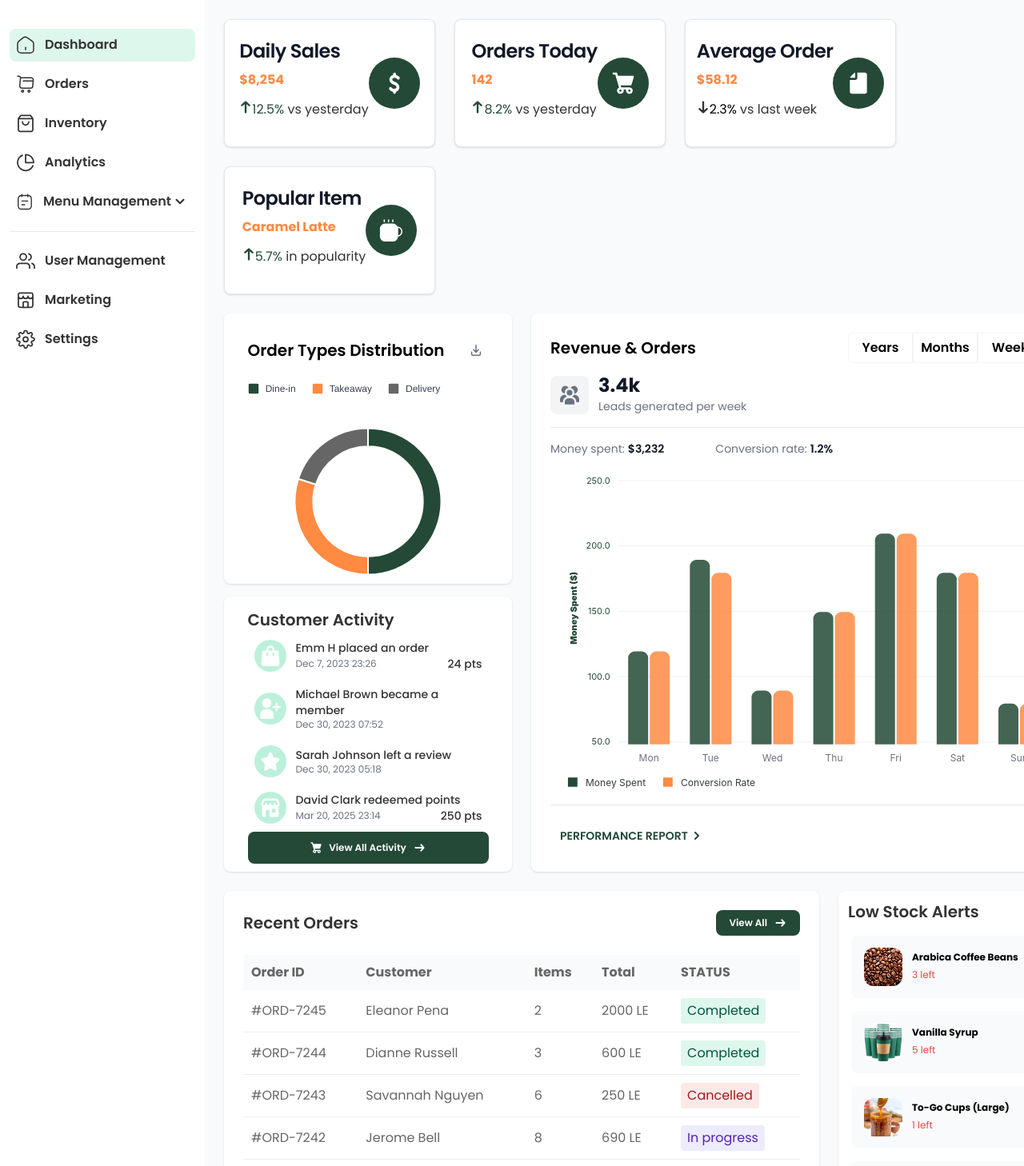
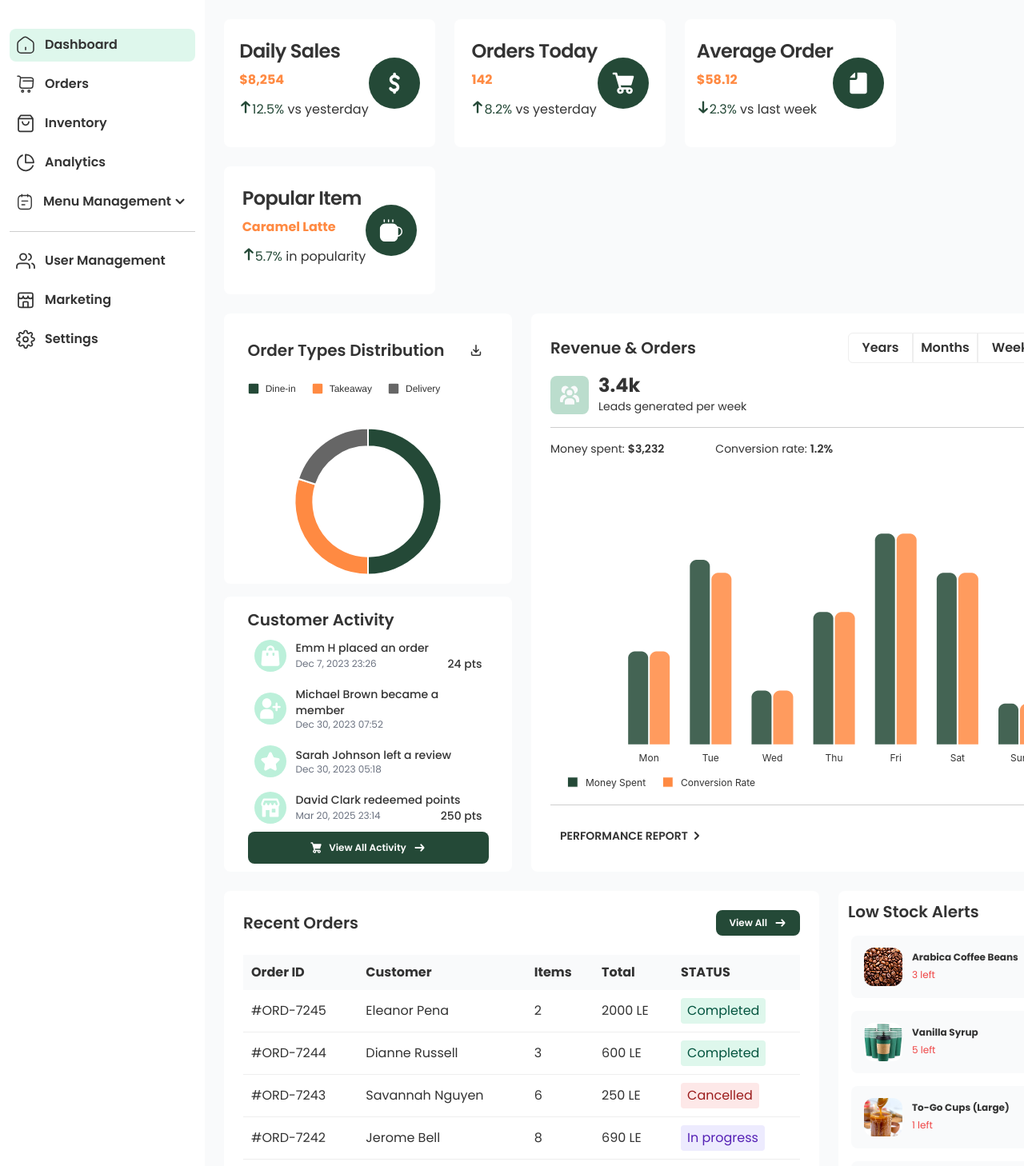
Before and after one commit to MazenUcef/aroma-dashboard-template-, a React (Vite) app: page / in a window 1280 px wide. Shown: the part 80-1538 px from the top of the page at 80% size. Built offline with nearby package versions, Linux system fonts and the light colour scheme.

Commit message:
style: dashboard page darkmode applied

```diff
--- a/src/Components/Cards.tsx
+++ b/src/Components/Cards.tsx
@@ -46,27 +46,27 @@ function Cards() {
   ];
 
   return (
-    <div className="flex flex-wrap items-center gap-6 mb-6 text-[#333333]">
+    <div className="flex flex-wrap items-center gap-6 mb-6 text-foreground dark:text-foreground">
       {dashBordCards.map((card) => (
         <div
           key={card.id}
-          className="flex flex-row-reverse justify-center items-center w-[264px] h-[160px] p-4 rounded-[8px] bg-white border border-gray-200 shadow-sm md:flex-row-reverse md:max-w-xl dark:border-gray-700 dark:bg-gray-800 dark:hover:bg-gray-700 cursor-pointer" // Changed anchor to div and added cursor-pointer
+          className="flex flex-row-reverse justify-center items-center w-[264px] h-[160px] p-4 rounded-[8px] bg-background  md:flex-row-reverse md:max-w-xl cursor-pointer"
         >
           <div className="flex shrink-0 items-center justify-center w-[64px] h-[64px] gap-1 rounded-[100px] bg-[#244937]">
-            <card.icon w={32} h={32}/>
+            <card.icon w={32} h={32} />
           </div>
           <div className="flex flex-col justify-between leading-normal">
-            <h5 className="mb-2 text-2xl font-semibold tracking-tight text-nowrap text-gray-900 dark:text-white">
+            <h5 className="mb-2 text-2xl font-semibold tracking-tight text-nowrap">
               {card.title}
             </h5>
             <p className="mb-3 font-bold text-[#FF8A42]">{card.value}</p>
-            <p className="mb-3 font-normal text-[#244937] text-nowrap dark:text-gray-400">
+            <p className="mb-3 font-normal text-arrowcolor text-nowrap">
               <span className="inline-flex items-center gap-1 justify-center p-0.5">
                 {card.isAverageOrder ? <ArrowDownIcon /> : <ArrowIcon />}
               </span>
               <span
                 className={
-                  card.isAverageOrder ? "text-black" : "text-[#244937]"
+                  card.isAverageOrder ? "text-arrowcolor" : "text-arrowcolor"
                 }
               >
                 {card.changePercentage}
--- a/src/Components/CustomerActivityFeed.tsx
+++ b/src/Components/CustomerActivityFeed.tsx
@@ -36,7 +36,7 @@ const activities: Activity[] = [
 
 const CustomerActivityFeed = () => {
   return (
-    <div className="w-[22.5rem] h-[21.5rem] bg-white text-foreground rounded-lg shadow-sm">
+    <div className="w-[22.5rem] h-[21.5rem] bg-background text-foreground rounded-lg">
       <div className="container mx-auto p-[1.8438rem]">
         <h2 className="text-[20px] font-semibold -mt-4">Customer Activity</h2>
         {activities.map((activity, index) => (
--- a/src/Components/LowStockComp.tsx
+++ b/src/Components/LowStockComp.tsx
@@ -13,16 +13,16 @@ interface LowStockCompProps {
 
 const LowStockComp = ({ list }: LowStockCompProps) => {
     return (
-        <div className="w-[22.5rem] flex flex-col p-3 h-full bg-white rounded-lg shadow-sm mt-6">
+        <div className="w-[22.5rem] flex flex-col p-3 h-full bg-background text-foreground dark:text-foreground rounded-lg mt-6">
             <div>
-            <h1 className="text-xl font-semibold text-[#333333]">Low Stock Alerts</h1>
+            <h1 className="text-xl font-semibold">Low Stock Alerts</h1>
             </div>
             <div className="flex items-center justify-center">
             <ul className="mt-4 w-[20.5rem]">
                 {list.map((item, index) => (
                 <li
                     key={index}
-                    className="flex w-full bg-[#f9fafb] h-[4.875rem] rounded-lg items-center justify-between mb-4"
+                    className="flex w-full bg-forminputs h-[4.875rem] rounded-lg items-center justify-between mb-4"
                 >
                     <div className="flex justify-between w-full px-4 items-center">
                     <img
@@ -36,7 +36,7 @@ const LowStockComp = ({ list }: LowStockCompProps) => {
                         {item.count} left
                         </span>
                     </div>
-                    <button className="w-[5rem] px-2 py-1 bg-[#eeeeee] hover:bg-[#e0e0e0] cursor-pointer rounded-sm text-[#666666] h-[2rem] text-sm font-semibold transition-colors">
+                    <button className="w-[5rem] px-2 py-1 bg-custombtn hover:bg-custombtn/80 cursor-pointer rounded-sm text-foreground h-[2rem] text-sm font-semibold transition-colors">
                         Reorder
                     </button>
                     </div>
--- a/src/Components/OrderTypesChart.tsx
+++ b/src/Components/OrderTypesChart.tsx
@@ -77,17 +77,17 @@ const OrderTypesCard = () => {
 
   return (
     <div
-      className="w-[22.5rem] h-[21.125rem] bg-white rounded-lg shadow-sm mb-4 overflow-hidden"
+      className="w-[22.5rem] h-[21.125rem] bg-background text-foreground dark:text-foreground rounded-lg mb-4 overflow-hidden"
       style={{ fontFamily: "Inter, sans-serif" }}
     >
       <div className="flex justify-between mb-3 container mx-auto p-[1.8438rem]">
         <div className="flex justify-center items-center">
-          <h5 className="text-[20px] font-semibold leading-none text-nowrap text-black pe-1">
+          <h5 className="text-[20px] font-semibold leading-none text-nowrap pe-1">
             Order Types Distribution
           </h5>
         </div>
-        <div className="hidden sm:inline-flex items-center justify-center w-8 h-8 rounded-lg hover:bg-gray-100 dark:hover:bg-gray-700">
-          <button className="text-gray-500 dark:text-gray-400">
+        <div className="hidden bg-background dark:bg-background sm:inline-flex items-center justify-center w-8 h-8 rounded-lg">
+          <button>
             <svg
               className="w-3.5 h-3.5"
               fill="none"
--- a/src/assets/icons/ArrowDownIcon.tsx
+++ b/src/assets/icons/ArrowDownIcon.tsx
@@ -12,7 +12,7 @@ const ArrowDownIcon = () => {
       >
         <path
           d="M11.4904 9.38472C11.2719 9.18387 10.9756 9.07104 10.6666 9.07104C10.3577 9.07104 10.0614 9.18387 9.84286 9.38472L7.17119 11.8413V1.57135C7.17119 1.28721 7.04844 1.01471 6.82993 0.813792C6.61142 0.612874 6.31506 0.5 6.00605 0.5C5.69703 0.5 5.40067 0.612874 5.18217 0.813792C4.96366 1.01471 4.84091 1.28721 4.84091 1.57135V11.8413L2.16923 9.38472C2.06175 9.28239 1.93318 9.20078 1.79103 9.14463C1.64888 9.08848 1.49599 9.05892 1.34128 9.05769C1.18658 9.05645 1.03315 9.08356 0.889959 9.13743C0.746767 9.1913 0.616676 9.27085 0.507278 9.37144C0.397879 9.47203 0.311364 9.59165 0.25278 9.72332C0.194195 9.85498 0.164715 9.99606 0.16606 10.1383C0.167404 10.2806 0.199546 10.4211 0.26061 10.5519C0.321674 10.6826 0.410437 10.8008 0.52172 10.8996L5.18229 15.185C5.29081 15.285 5.41994 15.364 5.56213 15.4175C5.70304 15.472 5.85436 15.5 6.00721 15.5C6.16007 15.5 6.31138 15.472 6.4523 15.4175C6.59448 15.364 6.72362 15.285 6.83213 15.185L11.4927 10.8996C11.7108 10.6984 11.8331 10.4258 11.8327 10.1417C11.8322 9.85764 11.7091 9.58534 11.4904 9.38472Z"
-          fill="#333333"
+          fill="currentColor"
         />
       </svg>
     </div>
--- a/src/assets/icons/ArrowIcon.tsx
+++ b/src/assets/icons/ArrowIcon.tsx
@@ -10,7 +10,7 @@ const ArrowIcon = () => {
       >
         <path
           d="M11.5052 5.09952L6.83952 0.813758C6.73088 0.713772 6.6016 0.634725 6.45926 0.581256C6.17391 0.472915 5.85345 0.472915 5.5681 0.581256C5.42576 0.634725 5.29648 0.713772 5.18785 0.813758L0.522114 5.09952C0.410707 5.19836 0.321846 5.31659 0.260715 5.44731C0.199583 5.57803 0.167406 5.71862 0.16606 5.86089C0.164714 6.00315 0.194226 6.14424 0.252876 6.27591C0.311525 6.40759 0.398136 6.52722 0.507656 6.62782C0.617175 6.72842 0.74741 6.80798 0.89076 6.86185C1.03411 6.91572 1.18771 6.94283 1.34258 6.9416C1.49746 6.94036 1.65052 6.9108 1.79283 6.85465C1.93514 6.7985 2.06385 6.71687 2.17145 6.61454L4.84841 4.15772V14.4286C4.84841 14.7127 4.97131 14.9852 5.19005 15.1862C5.4088 15.3871 5.70549 15.5 6.01485 15.5C6.3242 15.5 6.62089 15.3871 6.83964 15.1862C7.05839 14.9852 7.18128 14.7127 7.18128 14.4286V4.15772L9.85591 6.61454C10.0759 6.80971 10.3705 6.91771 10.6764 6.91526C10.9822 6.91282 11.2748 6.80014 11.491 6.60149C11.7073 6.40283 11.83 6.1341 11.8326 5.85317C11.8353 5.57225 11.7177 5.3016 11.5052 5.09952Z"
-          fill="#244937"
+          fill="currentColor"
         />
       </svg>
     </div>
--- a/src/components/ColumnChart.tsx
+++ b/src/components/ColumnChart.tsx
@@ -1,6 +1,7 @@
 import React, { useEffect, useRef, useState } from 'react';
 import ApexCharts from 'apexcharts';
 import { Link } from 'react-router-dom';
+
 
 interface DashboardCardProps {
     title: string;
@@ -98,7 +99,7 @@ const ColumnChart: React.FC<DashboardCardProps> = ({
                     labels: {
                         style: {
                             fontFamily: "Inter, sans-serif",
-                            cssClass: 'text-xs font-normal fill-gray-500 dark:fill-gray-400'
+                            cssClass: 'text-xs font-normal fill-foreground dark:fill-foreground'
                         }
                     },
                     axisBorder: {
@@ -113,13 +114,13 @@ const ColumnChart: React.FC<DashboardCardProps> = ({
                         title: {
                             text: "Money Spent ($)",
                             style: {
-                                color: "#244937",
+                                color: "transparent",
                                 fontFamily: "Inter, sans-serif"
                             }
                         },
                         labels: {
                             style: {
-                                colors: "#244937",
+                                colors: "transparent",
                                 fontFamily: "Inter, sans-serif"
                             }
                         }
@@ -129,13 +130,13 @@ const ColumnChart: React.FC<DashboardCardProps> = ({
                         title: {
                             text: "Conversion Rate (%)",
                             style: {
-                                color: "#ff8a42",
+                                color: "transparent",
                                 fontFamily: "Inter, sans-serif"
                             }
                         },
                         labels: {
                             style: {
-                                colors: "#ff8a42",
+                                colors: "transparent",
                                 fontFamily: "Inter, sans-serif"
                             }
                         }
@@ -157,10 +158,14 @@ const ColumnChart: React.FC<DashboardCardProps> = ({
                     },
                     itemMargin: {
                         horizontal: 10
+                    },
+                    style: {
+                        colors: "#ff8a42",
+                        fontFamily: "Inter, sans-serif"
                     }
                 },
                 grid: {
-                    borderColor: "#f1f1f1"
+                    borderColor: "transparent"
                 }
             };
 
@@ -184,7 +189,7 @@ const ColumnChart: React.FC<DashboardCardProps> = ({
     };
 
     return (
-        <div className="w-[46.5rem] h-full bg-white rounded-lg shadow-sm dark:bg-gray-800 p-4 md:p-6">
+        <div className="w-[46.5rem] h-full bg-background rounded-lg p-4 md:p-6 text-foreground dark:text-foreground">
             <div className='w-full flex justify-between items-center mb-4'>
                 <div>
                     <h1 className='text-[20px] font-semibold'>Revenue & Orders</h1>
@@ -193,32 +198,32 @@ const ColumnChart: React.FC<DashboardCardProps> = ({
                     <button onClick={() => {
                         setActiveTab('yearly');
                         handleTimeRangeChange('yearly');
-                    }} className={`w-[5.063rem] rounded-l-md border border-gray-100 h-[2.375rem] cursor-pointer ${activeTab === 'yearly' ? 'bg-[#ddeee6]' : ''}`}>Years</button>
+                    }} className={`w-[5.063rem] rounded-l-md border border-customborder h-[2.375rem] cursor-pointer ${activeTab === 'yearly' ? 'bg-customtab' : ''}`}>Years</button>
                     <button onClick={() => {
                         setActiveTab('monthly');
                         handleTimeRangeChange('monthly');
-                    }} className={`w-[5.063rem] border border-gray-100 h-[2.375rem] cursor-pointer ${activeTab === 'monthly' ? 'bg-[#ddeee6]' : ''}`}>Months</button>
+                    }} className={`w-[5.063rem] border border-customborder h-[2.375rem] cursor-pointer ${activeTab === 'monthly' ? 'bg-customtab' : ''}`}>Months</button>
                     <button onClick={() => {
                         setActiveTab('weekly');
                         handleTimeRangeChange('weekly');
-                    }} className={`w-[5.063rem] border border-gray-100 h-[2.375rem] cursor-pointer ${activeTab === 'weekly' ? 'bg-[#ddeee6]' : ''}`}>Week</button>
+                    }} className={`w-[5.063rem] border border-customborder h-[2.375rem] cursor-pointer ${activeTab === 'weekly' ? 'bg-customtab' : ''}`}>Week</button>
                     <button onClick={() => {
                         setActiveTab('daily');
                         handleTimeRangeChange('daily');
-                    }} className={`w-[5.063rem] rounded-r-md border border-gray-100 h-[2.375rem] cursor-pointer ${activeTab === 'daily' ? 'bg-[#ddeee6]' : ''}`}>Daily</button>
+                    }} className={`w-[5.063rem] rounded-r-md border border-customborder h-[2.375rem] cursor-pointer ${activeTab === 'daily' ? 'bg-customtab' : ''}`}>Daily</button>
                 </div>
             </div>
-            <div className="flex justify-between pb-4 mb-4 border-b border-gray-200 dark:border-gray-700">
+            <div className="flex justify-between pb-4 mb-4 border-b border-[#CECECE] dark:border-[#CECECE]">
                 <div className="flex items-center">
-                    <div className="w-12 h-12 rounded-lg bg-gray-100 dark:bg-gray-700 flex items-center justify-center me-3">
-                        <svg className="w-6 h-6 text-gray-500 dark:text-gray-400" aria-hidden="true" xmlns="http://www.w3.org/2000/svg" fill="currentColor" viewBox="0 0 20 19">
+                    <div className="w-12 h-12 rounded-lg bg-[#BBDDCD] dark:bg-[#BBDDCD] flex items-center justify-center me-3">
+                        <svg className="w-6 h-6 text-[#F9FAFB]" aria-hidden="true" xmlns="http://www.w3.org/2000/svg" fill="currentColor" viewBox="0 0 20 19">
                             <path d="M14.5 0A3.987 3.987 0 0 0 11 2.1a4.977 4.977 0 0 1 3.9 5.858A3.989 3.989 0 0 0 14.5 0ZM9 13h2a4 4 0 0 1 4 4v2H5v-2a4 4 0 0 1 4-4Z" />
                             <path d="M5 19h10v-2a4 4 0 0 0-4-4H9a4 4 0 0 0-4 4v2ZM5 7a5.008 5.008 0 0 1 4-4.9 3.988 3.988 0 1 0-3.9 5.859A4.974 4.974 0 0 1 5 7Zm5 3a3 3 0 1 0 0-6 3 3 0 0 0 0 6Zm5-1h-.424a5.016 5.016 0 0 1-1.942 2.232A6.007 6.007 0 0 1 17 17h2a1 1 0 0 0 1-1v-2a5.006 5.006 0 0 0-5-5ZM5.424 9H5a5.006 5.006 0 0 0-5 5v2a1 1 0 0 0 1 1h2a6.007 6.007 0 0 1 4.366-5.768A5.016 5.016 0 0 1 5.424 9Z" />
                         </svg>
                     </div>
                     <div>
-                        <h5 className="leading-none text-2xl font-bold text-gray-900 dark:text-white pb-1">{value}</h5>
-                        <p className="text-sm font-normal text-gray-500 dark:text-gray-400">{description}</p>
+                        <h5 className="leading-none text-2xl font-bold  pb-1">{value}</h5>
+                        <p className="text-sm font-normal ">{description}</p>
                     </div>
                 </div>
                 <div>
@@ -233,24 +238,24 @@ const ColumnChart: React.FC<DashboardCardProps> = ({
 
             <div className="flex gap-16">
                 <dl className="flex items-center">
-                    <dt className="text-gray-500 dark:text-gray-400 text-sm font-normal me-1">Money spent:</dt>
-                    <dd className="text-gray-900 text-sm dark:text-white font-semibold">{moneySpent}</dd>
+                    <dt className=" text-sm font-normal me-1">Money spent:</dt>
+                    <dd className=" text-sm  font-semibold">{moneySpent}</dd>
                 </dl>
                 <dl className="flex items-center justify-end">
-                    <dt className="text-gray-500 dark:text-gray-400 text-sm font-normal me-1">Conversion rate:</dt>
-                    <dd className="text-gray-900 text-sm dark:text-white font-semibold">{conversionRate}</dd>
+                    <dt className=" text-sm font-normal me-1">Conversion rate:</dt>
+                    <dd className=" text-sm  font-semibold">{conversionRate}</dd>
                 </dl>
             </div>
 
             <div id="column-chart" ref={chartRef}></div>
 
-            <div className="grid grid-cols-1 items-center border-gray-200 border-t dark:border-gray-700 justify-between">
+            <div className="grid grid-cols-1 items-center border-[#CECECE] border-t dark:border-[#CECECE] justify-between">
                 <div className="flex justify-between items-center pt-5">
 
                     {showReportLink && (
                         <Link
                             to="#"
-                            className="uppercase text-sm font-semibold inline-flex items-center rounded-lg text-[#244937] hover:text-[#ff8a42]  dark:hover:text-[#ff8a42]  hover:bg-gray-100 dark:hover:bg-gray-700 dark:focus:ring-gray-700 dark:border-gray-700 px-3 py-2">
+                            className="uppercase text-sm font-semibold inline-flex items-center rounded-lg text-foreground hover:text-[#ff8a42]  dark:hover:text-[#ff8a42]  px-3 py-2">
                             {title} Report
                             <svg className="w-2.5 h-2.5 ms-1.5 rtl:rotate-180" aria-hidden="true" xmlns="http://www.w3.org/2000/svg" fill="none" viewBox="0 0 6 10">
                                 <path stroke="currentColor" strokeLinecap="round" strokeLinejoin="round" strokeWidth="2" d="m1 9 4-4-4-4" />
--- a/src/components/RecentOrdersTable.tsx
+++ b/src/components/RecentOrdersTable.tsx
@@ -70,12 +70,14 @@ const RecentOrdersTable = () => {
 
   return (
     <div
-      className="w-[46.5rem] h-full bg-white rounded-lg shadow-sm  p-6 md:p-6 mt-6"
+      className="w-[46.5rem] h-full bg-background text-foreground dark:text-foreground rounded-lg p-6 md:p-6 mt-6"
       style={{ fontFamily: "Inter, sans-serif" }}
     >
       <div className="container mx-auto">
         <div className="flex justify-between items-center mb-6">
-          <h2 className="text-xl font-semibold text-[#333333]">Recent Orders</h2>
+          <h2 className="text-xl font-semibold ">
+            Recent Orders
+          </h2>
           <button className="flex items-center justify-center gap-2 font-semibold cursor-pointer  rounded-lg text-xs bg-[#244937] text-white hover:bg-green-800 px-4 py-2">
             View All
             <ArrowRight />
@@ -84,7 +86,7 @@ const RecentOrdersTable = () => {
         <div className=" text-[16px] font-normal">
           <table className="w-full text-left border-collapse">
             <thead>
-              <tr className="bg-[#F9FAFB] text-[#666666]">
+              <tr className="bg-forminputs">
                 <th className="p-2.5">Order ID</th>
                 <th className="p-2.5">Customer</th>
                 <th className="p-2.5">Items</th>
@@ -96,7 +98,7 @@ const RecentOrdersTable = () => {
               {orders.map((order) => (
                 <tr
                   key={order.id}
-                  className="border-b border-[#EEEEEE] text-[#666666] last:border-b-0"
+                  className="border-b border-[#EEEEEE] last:border-b-0"
                 >
                   <td className="p-2.5">{order.id}</td>
                   <td className="p-2.5">{order.customer}</td>
--- a/src/components/SidebarComponent.tsx
+++ b/src/components/SidebarComponent.tsx
@@ -103,7 +103,7 @@ const SidebarComponent = () => {
         base: "",
       },
       itemGroup: {
-        base: "mt-4 space-y-2 border-t border-gray-200 pt-4 first:mt-0 first:border-t-0 first:pt-0 dark:border-gray-700",
+        base: "mt-4 space-y-2 border-t border-[#CECECE] pt-4 first:mt-0 first:border-t-0 first:pt-0 dark:border-[#CECECE]",
       },
       logo: {
         base: "mb-5 flex items-center pl-2.5",
--- a/src/index.css
+++ b/src/index.css
@@ -24,8 +24,12 @@
   --borderdisabled: #D1D5DB;
   --switch: #244937;
   --inputborder: #CECECE;
-    --inputaccent: #F3F4F6;
+  --inputaccent: #F3F4F6;
   --secondaryinput: #FFFFFF;
+  --customtab: #BBDDCD ;
+  --customborder: #EEE ;
+  --custombtn: #EEE ;
+  --arrowcolor: #244937;
 
 }
 
@@ -52,6 +56,10 @@
   --color-inputborder: var(--inputborder);
   --color-inputaccent: var(--inputaccent);
   --color-secondaryinput: var(--secondaryinput);
+  --color-customtab: var(--customtab);
+  --color-customborder: var(--customborder);
+  --color-custombtn: var(--custombtn);
+  --color-arrowcolor: var(--arrowcolor);
 }
 
 
@@ -74,10 +82,14 @@
   --checked: #5B6771;
   --disabled: #F9FAFB;
   --borderdisabled: #D1D5DB;
-    --switch: #171A1C;
+  --switch: #171A1C;
   --inputborder: #5B6771;
   --inputaccent: #5B6771;
   --secondaryinput: #444D55;
+  --customtab: #8E9AA4 ;
+  --customborder: #5B6771 ;
+  --custombtn: #8E9AA4 ;
+  --arrowcolor: #F1F2F4;
 }
 
 
@@ -111,3 +123,23 @@
 .custom-placeholder::placeholder {
   color: #ccc !important;
 }
+
+foreignObject{
+    x: 0;
+    y: 0;
+    width: 300;
+    height: 264;
+    background-color: var(--background);
+}
+
+.apexcharts-pie-area {
+  stroke: var(--background) !important;
+}
+
+
+.apexcharts-legend-text{
+    color: var(--color-foreground) !important;
+    font-size: 12px;
+    font-weight: 400;
+    font-family: Inter, sans-serif;
+}
```
